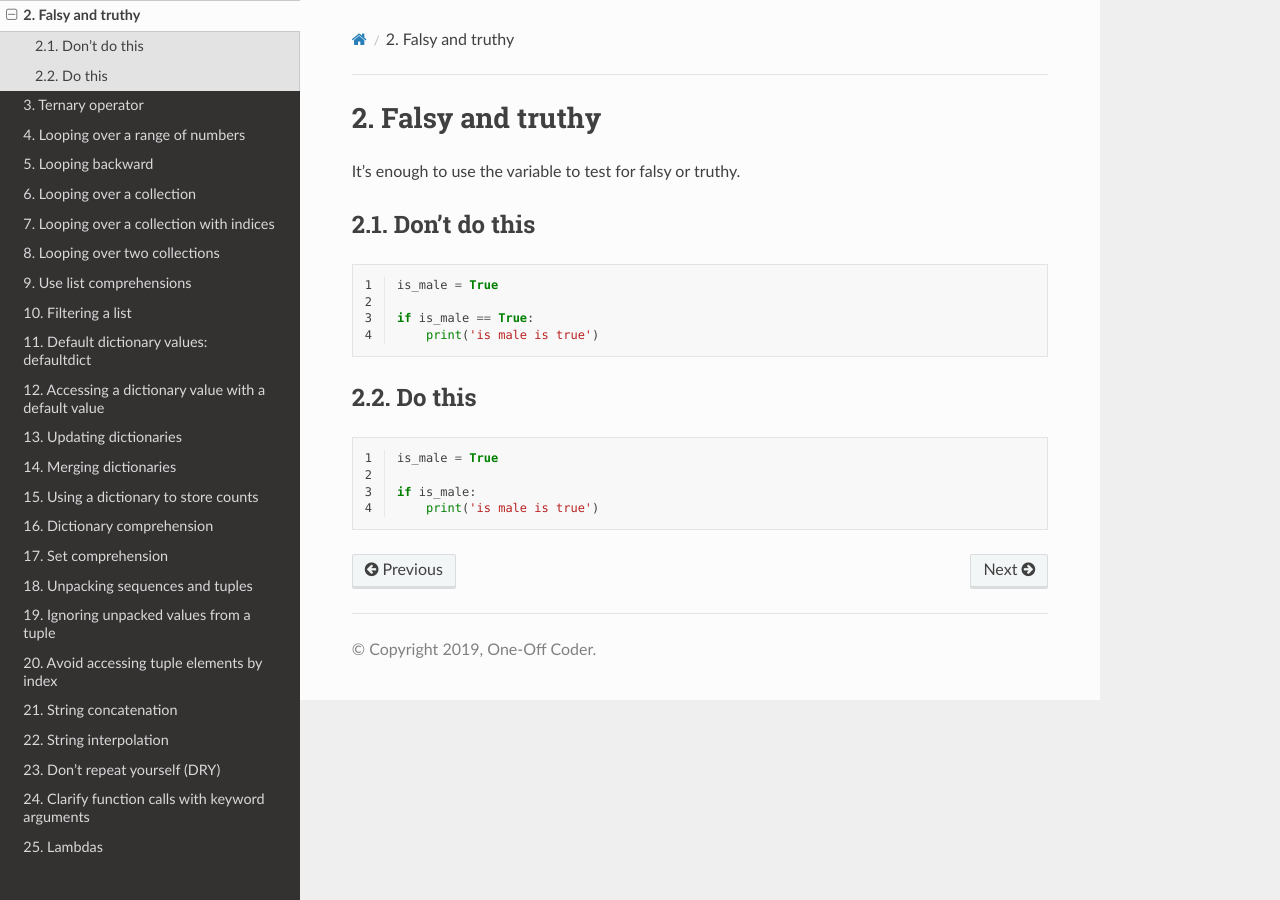
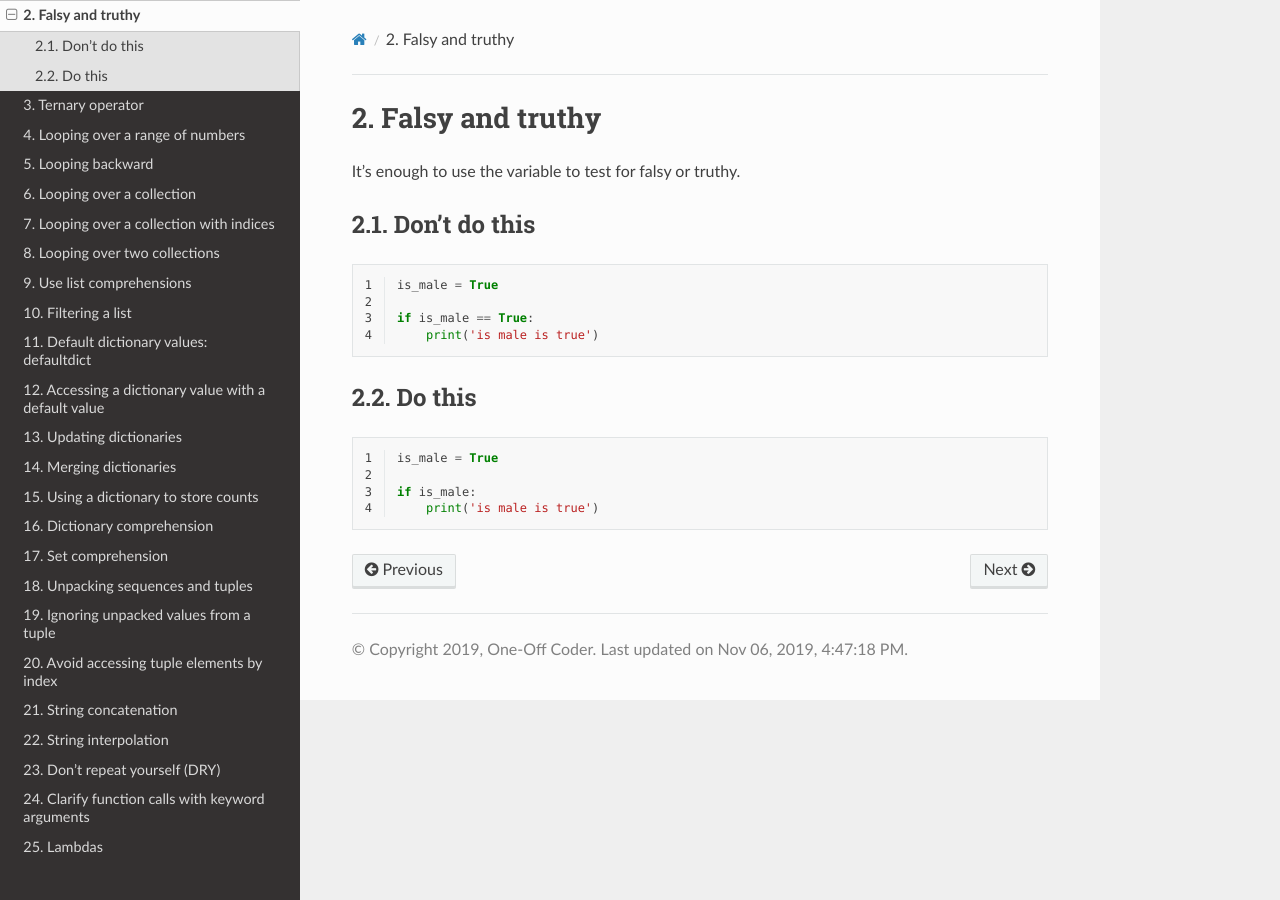
Before and after one commit to oneoffcoder/python-dothis, a Sphinx documentation site: the page built from source/basic-falsy-truthy.rst, in a window 1280 px wide. Built offline with Sphinx 7.4.7 and the Read the Docs theme 2.0.0, drawn with Linux system fonts in a browser that asks for light colours.

Commit message:
add datetime

```diff
--- a/source/conf.py
+++ b/source/conf.py
@@ -57,6 +57,7 @@ html_show_sourcelink = False
 html_show_sphinx = False
 html_logo = '_static/images/logo-small.png'
 html_favicon = '_static/favicon.ico'
+html_last_updated_fmt = '%b %d, %Y, %X'
 
 html_theme_options = {
     'canonical_url': '',
```
